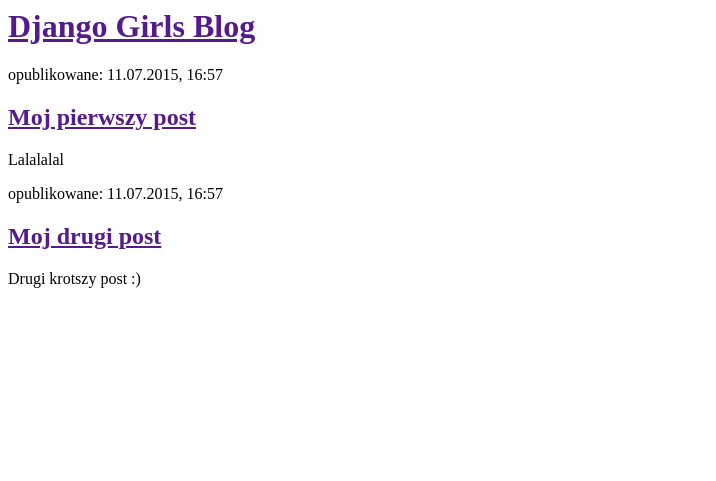
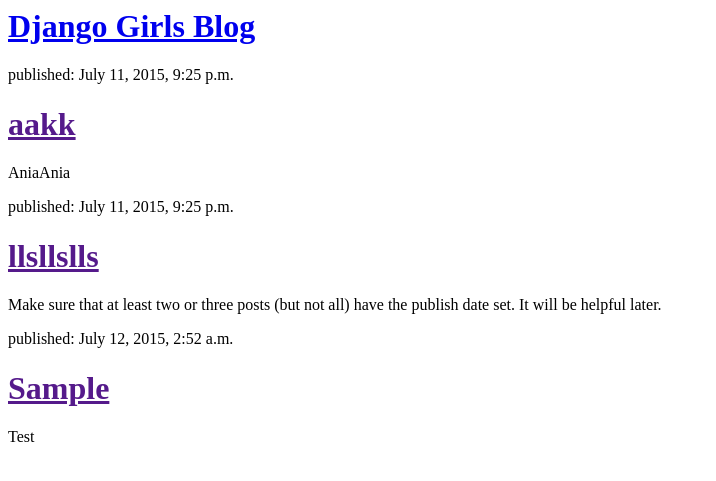
Before and after one commit to Nananni/my-first-blog, a Django app: page / in a window 1280 px wide. Shown: the top 481 px of the page, without its empty margins (0-716 px from the left). Run offline with Django 3.2, Linux system fonts and the light colour scheme; data comes from the database, SQL or seed files in the repository; both versions use the stored data as it was after the commit.

Commit message:
Added views

```diff
--- a/blog/templates/blog/post_list.html
+++ b/blog/templates/blog/post_list.html
@@ -3,17 +3,12 @@
 <title>Django	Girls	blog</title>				</head>
 <body>
 <div>
-<h1><a	href="">Django	Girls	Blog</a></h1>		</div>
-
+<h1>
+<a	href="/">Django	Girls	Blog</a>
+</h1> </div>
+{%	for	post	in	posts	%}
 <div>
-<p>opublikowane:	11.07.2015,	16:57</p>
-<h2><a	href="">Moj pierwszy post</a></h2>
-<p>	Lalalalal </p>
-</div>
-
-<div>
-<p>opublikowane:	11.07.2015,	16:57</p>
-<h2><a	href="">Moj drugi post</a></h2>												<p>Drugi krotszy post :)			</p>
-</div>
+<p>published:	{{	post.published_date	}}</p>
+<h1><a	href="">{{	post.title	}}</a></h1>		<p>{{	post.text|linebreaks	}}</p>			</div> {%	endfor	%}
 </body>
 </html>
--- a/blog/views.py
+++ b/blog/views.py
@@ -1,5 +1,7 @@
 from django.shortcuts import render
-
+from	django.utils	import	timezone
+from .models import Post
 # Create your views here.
 def	post_list(request):
-	return	render(request,	'blog/post_list.html',	{})
+	posts	=	Post.objects.filter(published_date__lte=timezone.now()).order_by('published_date')
+	return	render(request,	'blog/post_list.html',	{'posts':	posts})
```
Also changed, not shown: db.sqlite3.
